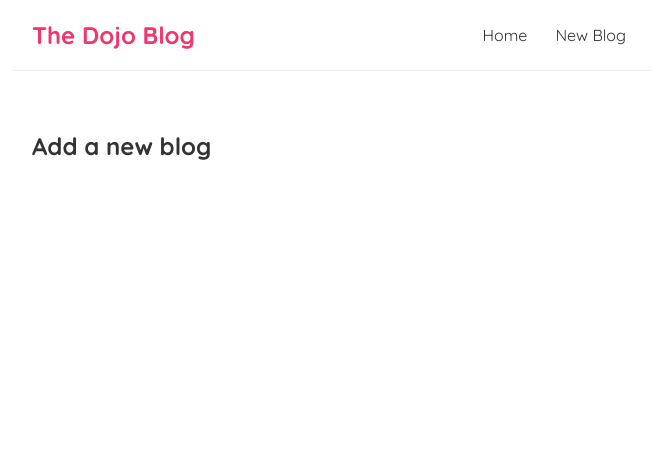
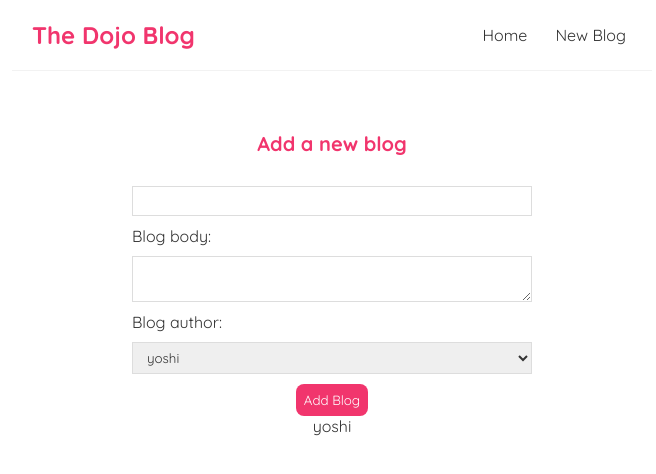
Before and after one commit to farouk-afolabi/dojo-blog, a React (Create React App) app: page /create in a window 1280 px wide. Shown: the top 474 px of the page, without its empty margins (308-964 px from the left). Built offline with nearby package versions, Linux system fonts and the light colour scheme.

Commit message:
creating forms & controlled inputs

```diff
--- a/src/Create.js
+++ b/src/Create.js
@@ -1,7 +1,44 @@
+import { useState } from "react"
 const Create = () => {
+    const [title, setTitle] = useState ('');
+    const [body, setBody] = useState ('');
+    const [author, setAuthor] = useState ('yoshi');
+
     return (
         <div className="create">
             <h2>Add a new blog </h2>
+            <form>
+                <label>
+                    <input
+                    type="text"
+                    required
+                    value={title}
+                    onChange={(e) => setTitle(e.target.value)}
+                    />
+                </label>
+                <label> Blog body:</label>
+                <textarea
+                required
+                value={body}
+                onChange={(e) => setBody(e.target.value)}
+
+
+                ></textarea>
+                    <label>
+                    Blog author:
+                </label>
+                <select
+                value={author}
+                onChange={(e) => setAuthor(e.target.value)}
+                >
+                    <option value="mario">mario</option>
+                    <option value="yoshi">yoshi</option>
+                </select>
+                <button> Add Blog </button>
+                <p> {title} </p>
+                <p> {body} </p>
+                <p>{author} </p>
+            </form>
         </div>
      );
 }
--- a/src/index.css
+++ b/src/index.css
@@ -59,3 +59,35 @@
 .blog-details div {
   margin: 20px 0;
 }
+
+/* create new blog form */
+.create {
+  max-width: 400px;
+  margin: 0 auto;
+  text-align: center;
+}
+.create label {
+  text-align: left;
+  display: block;
+}
+.create h2 {
+  font-size: 20px;
+  color: #f1356d;
+  margin-bottom: 30px;
+}
+.create input, .create textarea, .create select {
+  width: 100%;
+  padding: 6px 10px;
+  margin: 10px 0;
+  border: 1px solid #ddd;
+  box-sizing: border-box;
+  display: block;
+}
+.create button {
+  background: #f1356d;
+  color: #fff;
+  border: 0;
+  padding: 8px;
+  border-radius: 8px;
+  cursor: pointer;
+}
```
